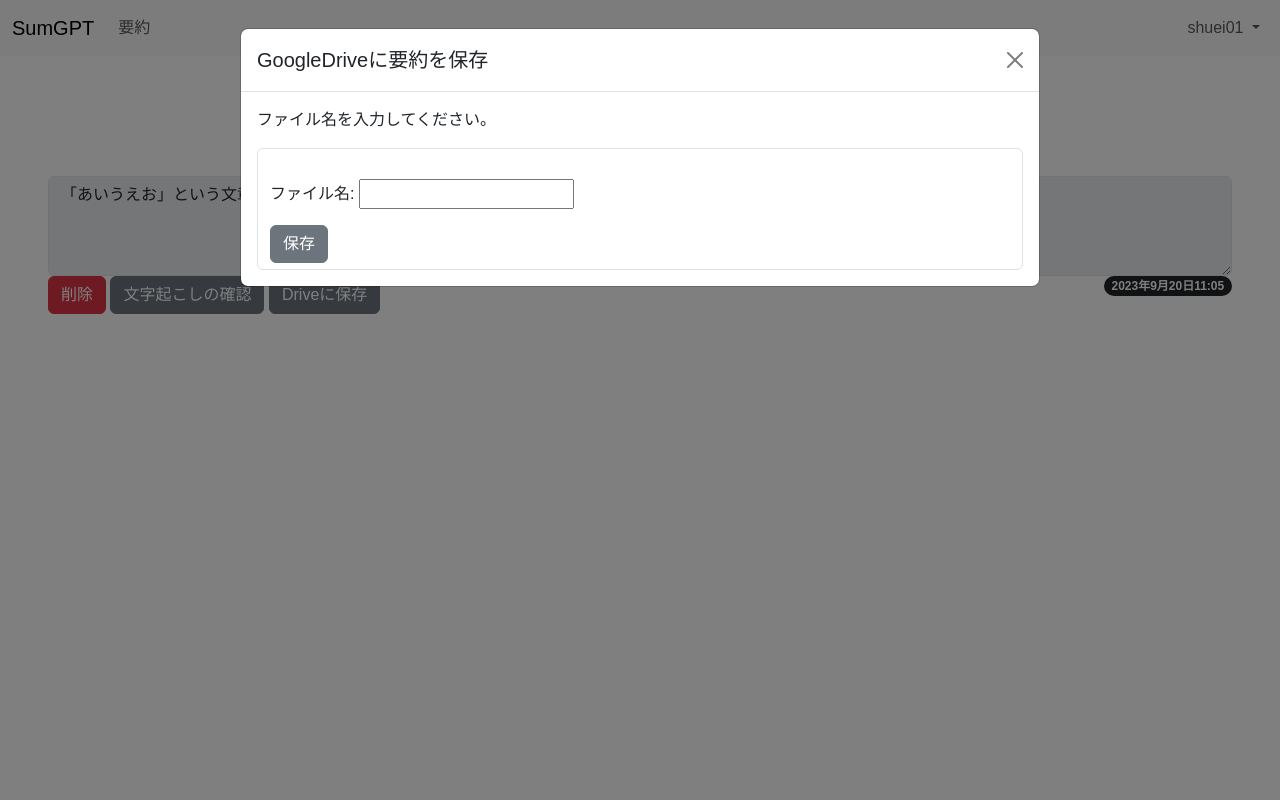
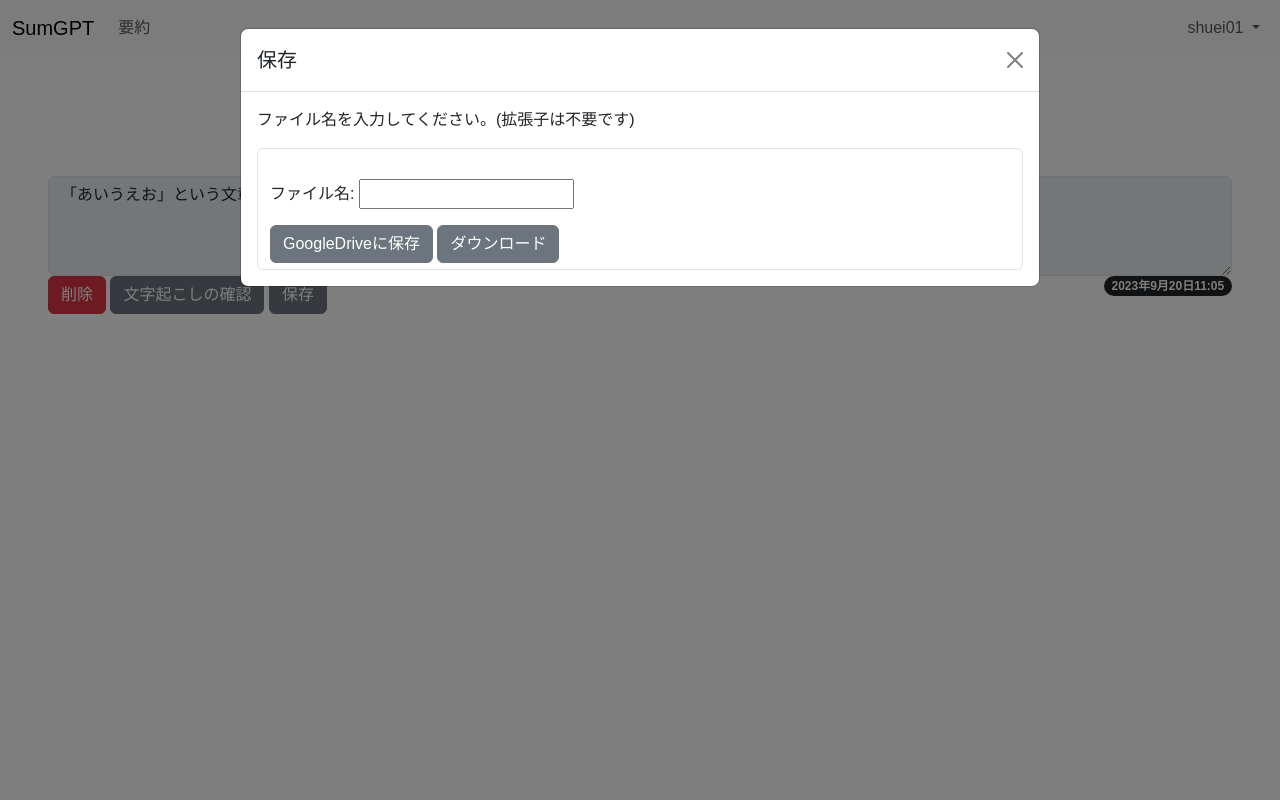
Before and after one commit to s1f10210273/SumGPT, a Django app: page /sum/5/ in a window 1280 px wide, after a click on "保存". Run offline with Django 4.2, Linux system fonts and the light colour scheme; a user stored in the database is signed in; data comes from the database, SQL or seed files in the repository; data that the repository does not hold is empty.

Commit message:
要約ファイルダウンロード機能実装

```diff
--- a/sumgpt/templates/sumgpt/sum.html
+++ b/sumgpt/templates/sumgpt/sum.html
@@ -15,7 +15,7 @@
         文字起こしの確認
     </button>
     <button type="button" class="btn btn-secondary" data-bs-toggle="modal" data-bs-target="#saveDocsModal">
-        Driveに保存
+        保存
     </button>
     <!--GoogleDriveへのファイル保存の結果を格納-->
 
@@ -62,18 +62,19 @@
     <div class="modal-dialog modal-lg">
         <div class="modal-content">
             <div class="modal-header">
-                <h1 class="modal-title fs-5" id="saveDocsModalLabel">GoogleDriveに要約を保存</h1>
+                <h1 class="modal-title fs-5" id="saveDocsModalLabel">保存</h1>
                 <button type="button" class="btn-close" data-bs-dismiss="modal" aria-label="Close"></button>
             </div>
             <div class="modal-body">
-                <p id="process">ファイル名を入力してください。</p>
+                <p id="process">ファイル名を入力してください。(拡張子は不要です)</p>
                 <form action="" method="post" class="form-control" id="form">
                     {% csrf_token %}
                     <br>
-                    <p>ファイル名: <input type="text" name="filename" required="required"></p>
+                    <p>ファイル名: <input type="text" name="filename" required="required" id="filename"></p>
                     <!--↓表示されない要素 sum_data.idを格納-->
                     <input type="hidden" name="pk" value="{{sum_data.id}}">
-                    <button type="button" id="submit-button" class="btn btn-secondary">保存</button>
+                    <button type="button" id="submit-button" class="btn btn-secondary">GoogleDriveに保存</button>
+                    <a href="../../docx_responce/{{sum_data.id}}/output" class="btn btn-secondary" id="docsDownload" target="_blank">ダウンロード</a>
                 </form>
             </div>
         </div>
@@ -122,7 +123,20 @@
             urlview.style.display = data.url == "" && urlview.textContent == ""?'none':'flex'
             process_msg.textContent = "ファイル名を入力してください。"
         });
+
     }
+    //ファイルダウンロード関係
+    const element = document.querySelector('#filename')
+    element.addEventListener('input', handleChange);
+
+    function handleChange(event){
+        const encodeFilename = event.target.value? encodeURIComponent(event.target.value) : "output";
+        const href = `../../docx_responce/{{sum_data.id}}/${encodeFilename}`
+        document.querySelector('#docsDownload').setAttribute('href', href)
+  //ファイルダウンロード関係 ここまで
+}
+
+
 </script>
 
 {% endblock %}
--- a/sumgpt/urls.py
+++ b/sumgpt/urls.py
@@ -17,6 +17,7 @@ urlpatterns = [
     path("sp", SpeechRecognition.sp, name="sp"),
     path('sum/<int:pk>/', SpeechRecognition.sum, name='sum'),
     path('sum_del/<int:pk>/', SpeechRecognition.sum_del, name='sumdel'),
+    path('docx_responce/<int:pk>/<str:filename>/', drive.docx_responce, name='docxResponce'),
 ]
 
 #文字起こし機能のファイル削除用
```
Also changed, not shown: sumgpt/view/drive.py (+18 -6 lines).
